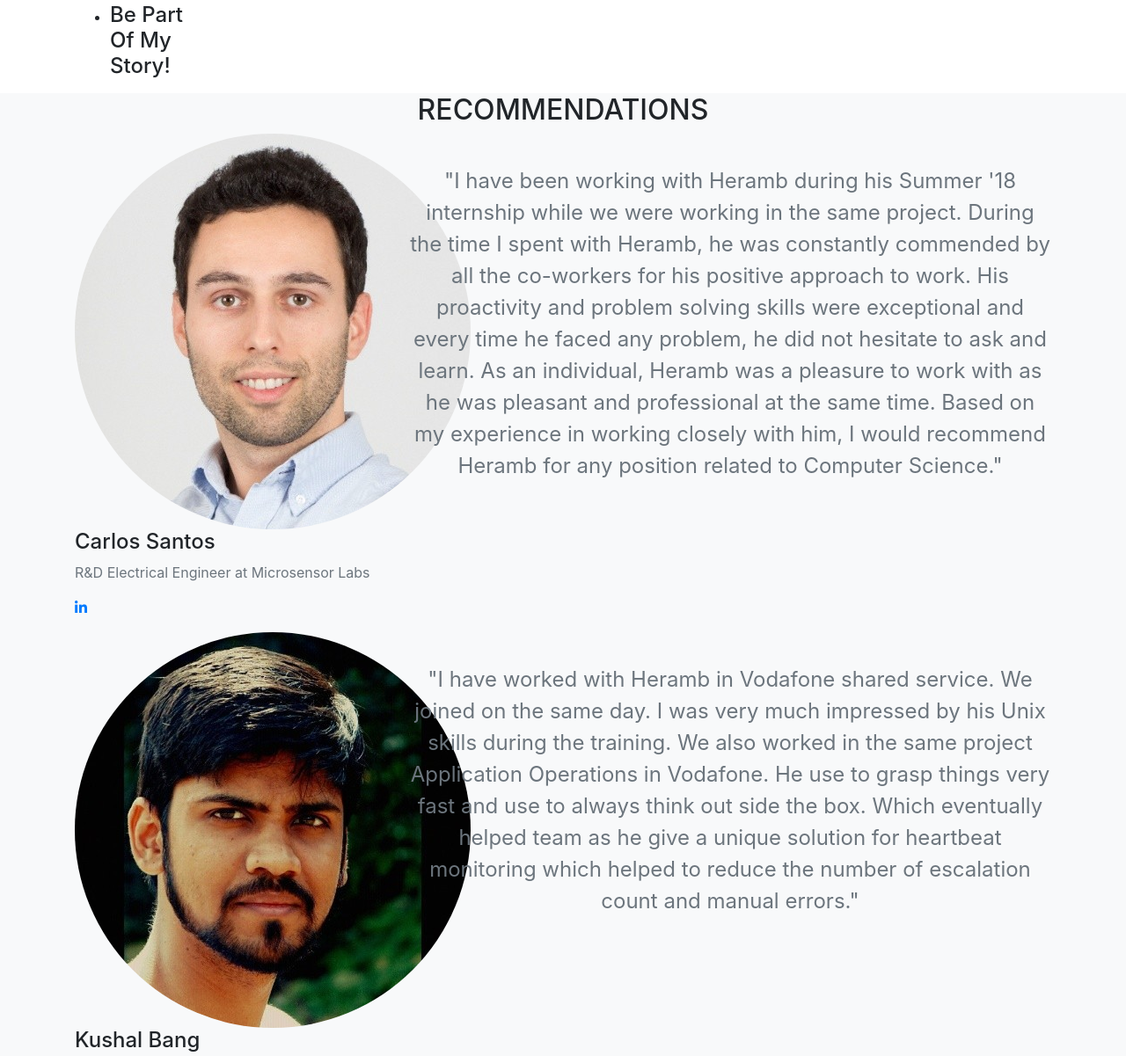
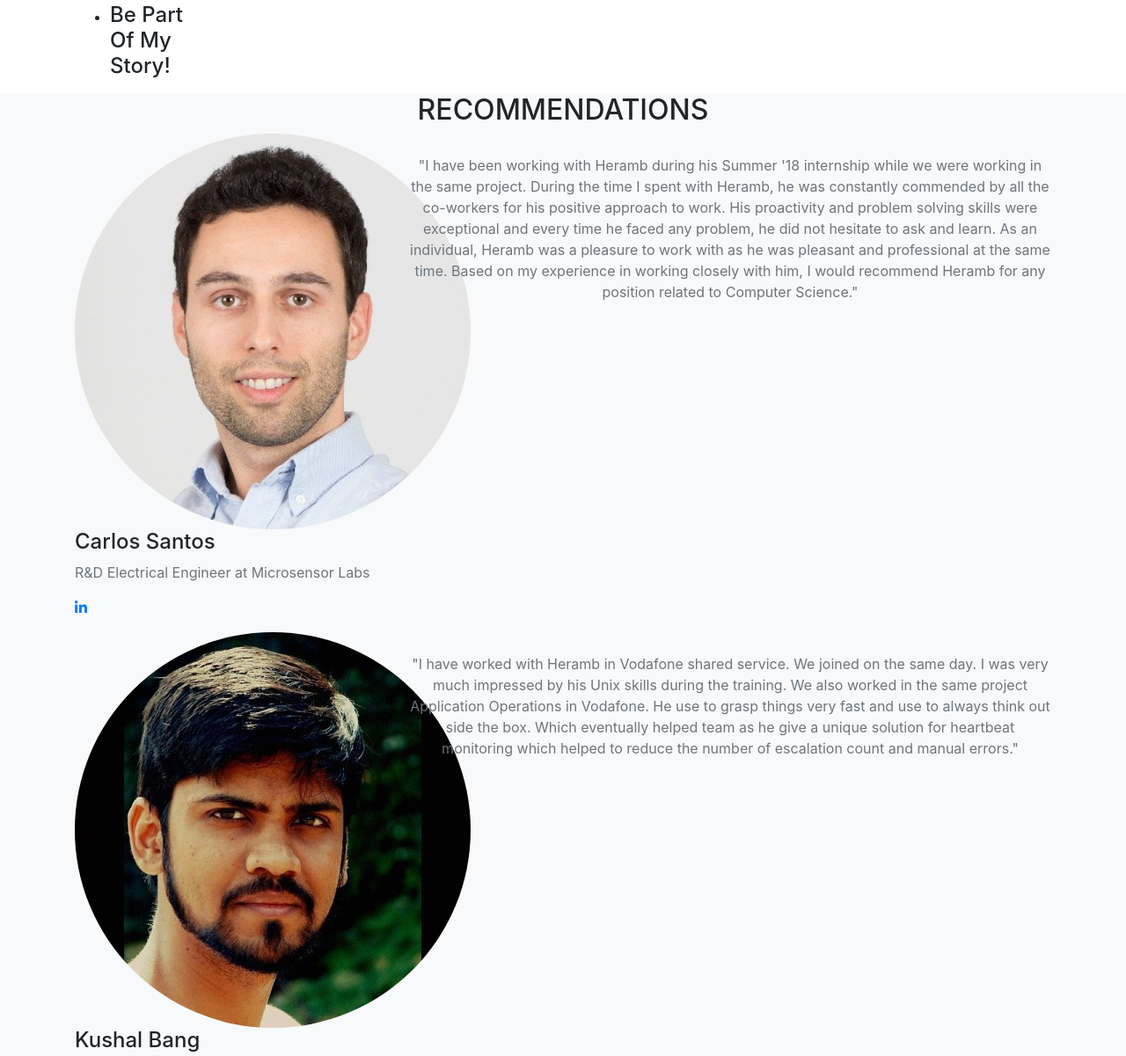
Before and after one commit to huttarwar/huttarwar.github.io, a website with bundled scripts: page index.html in a window 1280 px wide. Shown: the part 3331-4532 px from the top of the page at 88% size. Built offline with nearby package versions, Linux system fonts and the light colour scheme; files whose address does not match are found by name; a web font is replaced by a local one.

Commit message:
Size update

```diff
--- a/index.html
+++ b/index.html
@@ -336,7 +336,7 @@ Management, Object Oriented Analysis and Design, Data Intensive Computing, Enter
           </div>
         </div>
         <div class="col-lg-8 mx-auto text-center">
-          <p class="large text-muted" style= "font-size:150%"><br>"I have been working with Heramb during his Summer '18 internship while we were working in the same project. During the time I spent with Heramb, he was constantly commended by all the co-workers for his positive approach to work. His proactivity and problem solving skills were exceptional and every time he faced any problem, he did not hesitate to ask and learn. As an individual, Heramb was a pleasure to work with as he was pleasant and professional at the same time. Based on my experience in working closely with him, I would recommend Heramb for any position related to Computer Science."</p></div>
+          <p class="large text-muted" style= "font-size:100%"><br>"I have been working with Heramb during his Summer '18 internship while we were working in the same project. During the time I spent with Heramb, he was constantly commended by all the co-workers for his positive approach to work. His proactivity and problem solving skills were exceptional and every time he faced any problem, he did not hesitate to ask and learn. As an individual, Heramb was a pleasure to work with as he was pleasant and professional at the same time. Based on my experience in working closely with him, I would recommend Heramb for any position related to Computer Science."</p></div>
 
       </div>
 
@@ -363,7 +363,7 @@ Management, Object Oriented Analysis and Design, Data Intensive Computing, Enter
           </div>
         </div>
         <div class="col-lg-8 mx-auto text-center">
-          <p class="large text-muted" style= "font-size:150%"><br>"I have worked with Heramb in Vodafone shared service. We joined on the same day. I was very much impressed by his Unix skills during the training. We also worked in the same project Application Operations in Vodafone. He use to grasp things very fast and use to always think out side the box. Which eventually helped team as he give a unique solution for heartbeat monitoring which helped to reduce the number of escalation count and manual errors."</p>
+          <p class="large text-muted" style= "font-size:100%"><br>"I have worked with Heramb in Vodafone shared service. We joined on the same day. I was very much impressed by his Unix skills during the training. We also worked in the same project Application Operations in Vodafone. He use to grasp things very fast and use to always think out side the box. Which eventually helped team as he give a unique solution for heartbeat monitoring which helped to reduce the number of escalation count and manual errors."</p>
       </div>
 
     </div>
```
